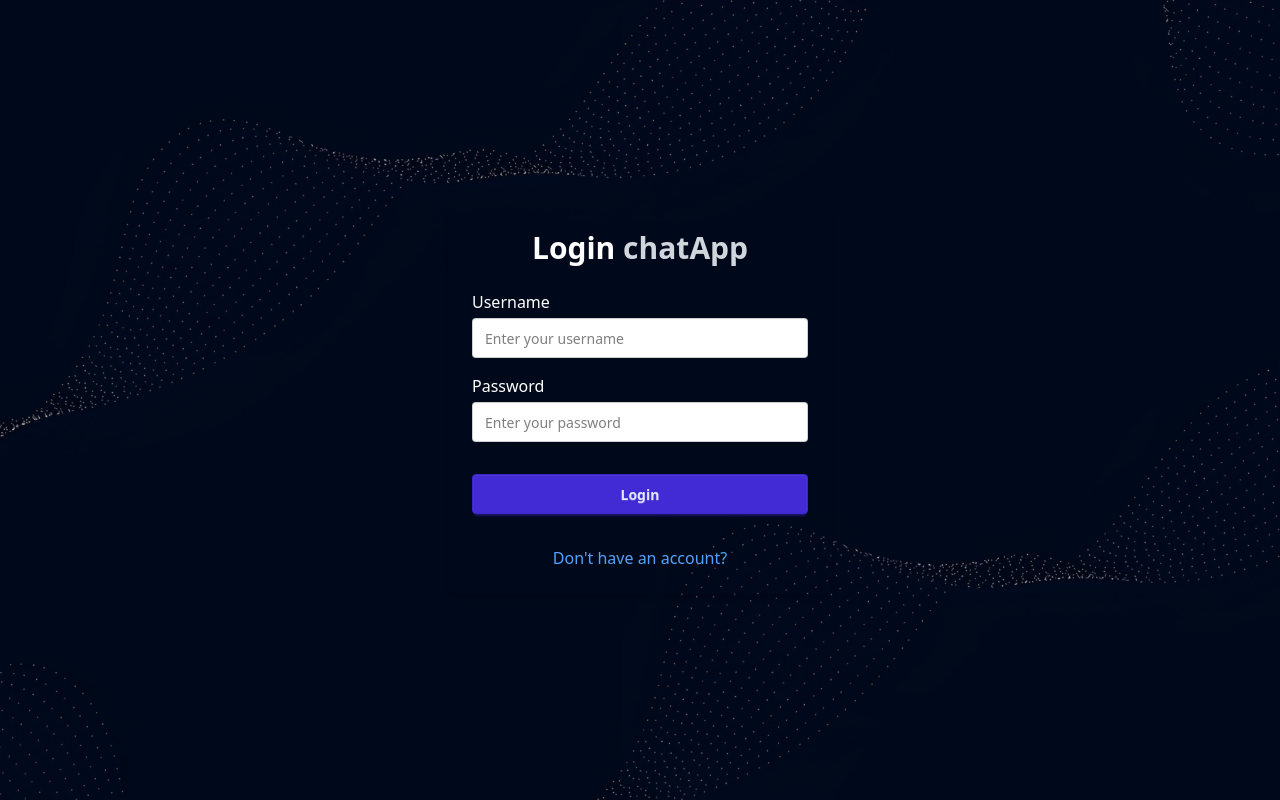
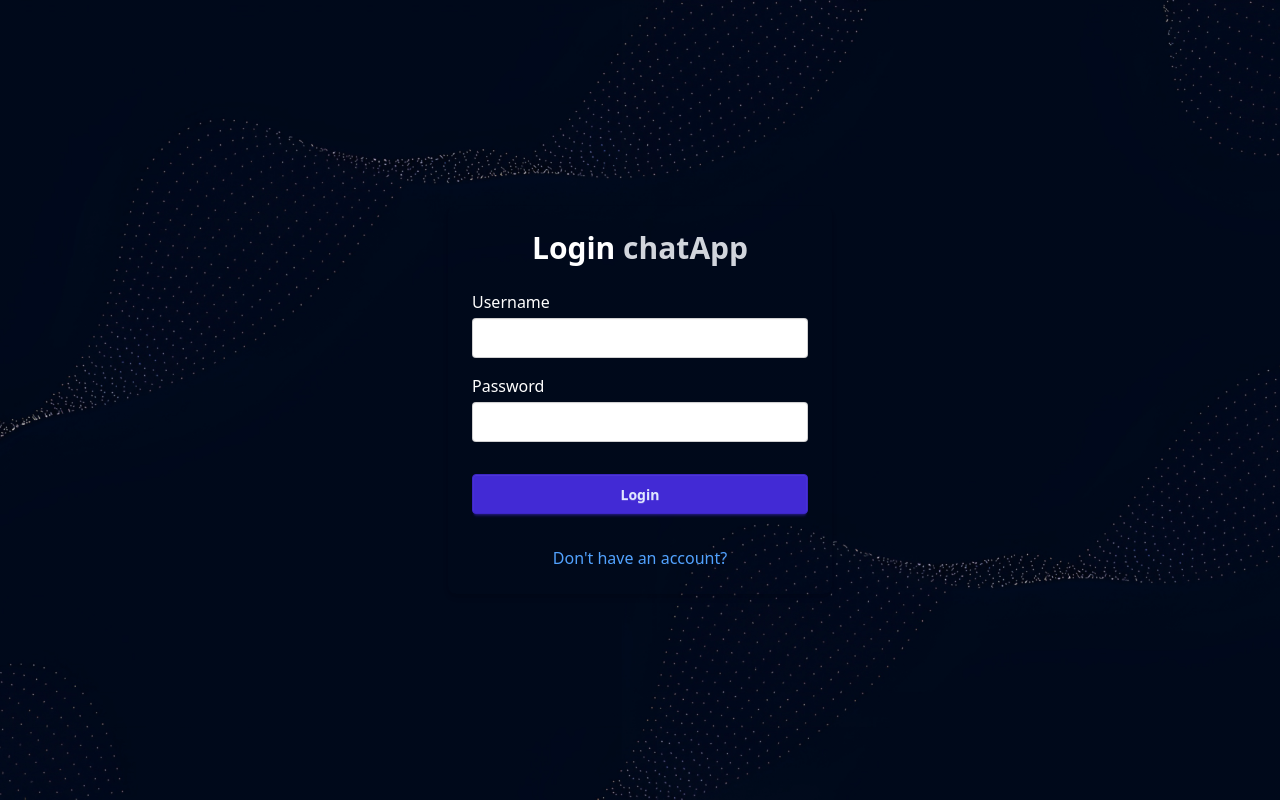
Before and after one commit to ali-imtiyazkhan/chat-app, a React (Vite) app in the folder frontend/: page /login in a window 1280 px wide. Built offline with nearby package versions, Linux system fonts and the light colour scheme.

Commit message:
socket.io befor

```diff
--- a/frontend/src/src/pages/login/Login.jsx
+++ b/frontend/src/src/pages/login/Login.jsx
@@ -27,7 +27,7 @@ export const Login = () => {
             <input
               type="text"
               placeholder="Enter your username"
-              className="input input-bordered w-full text-black"
+              className="input input-bordered w-full text-white"
               value={username}
               onChange={(e) => setUsername(e.target.value)}
               required
@@ -41,7 +41,7 @@ export const Login = () => {
             <input
               type="password"
               placeholder="Enter your password"
-              className="input input-bordered w-full text-black"
+              className="input input-bordered w-full text-white"
               value={password}
               onChange={(e) => setPassword(e.target.value)}
               required
```
